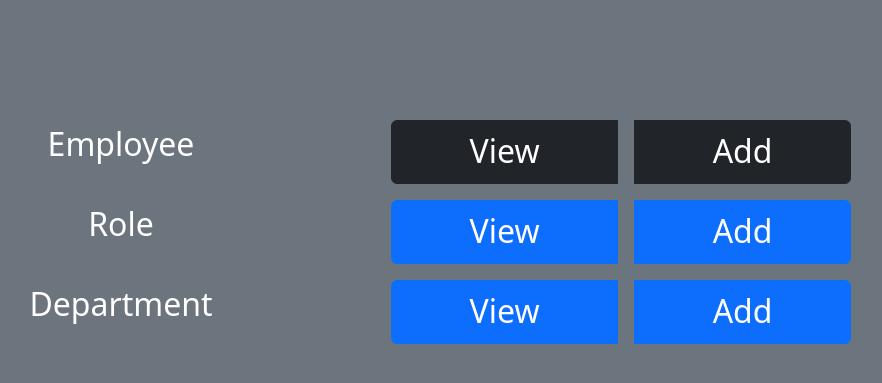
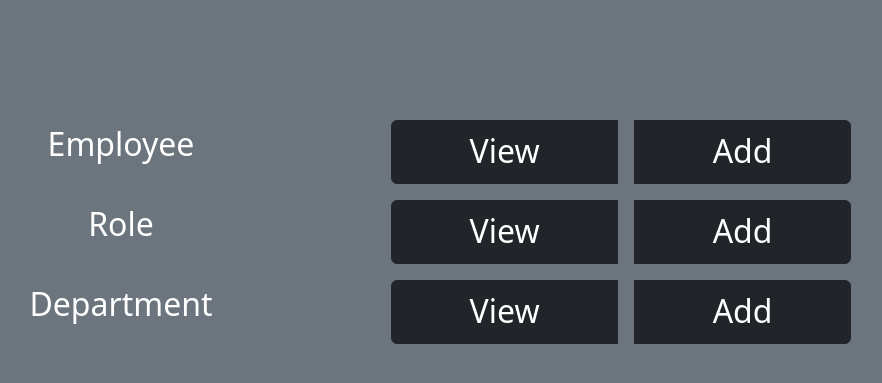
Before and after one commit to Codeyg12/Employee_Management, a Django app: page / in a window 1280 px wide. Shown: the part 222-605 px from the top of the page, without its empty margins (215-1097 px from the left). Run offline with Django 4.2, Linux system fonts and the light colour scheme; the visitor is signed in with stand-in values (Sample User, id 1); some libraries are stand-ins or nearby versions.

Commit message:
coloring and todo list

```diff
--- a/webpage/templates/home.html
+++ b/webpage/templates/home.html
@@ -19,8 +19,8 @@
           Role
         </p>
         <div class="btn-group col me-5" role="group">
-          <a href="{% url 'view_roles' %}" type="button" class="btn btn-primary fs-2 mx-2">View</a>
-          <a href="{% url 'add_role' %}" type="button" class="btn btn-primary fs-2 mx-2">Add</a>
+          <a href="{% url 'view_roles' %}" type="button" class="btn btn-dark fs-2 mx-2">View</a>
+          <a href="{% url 'add_role' %}" type="button" class="btn btn-dark fs-2 mx-2">Add</a>
         </div>
       </div>
     </li>
@@ -30,8 +30,8 @@
           Department
         </p>
         <div class="btn-group col me-5" role="group">
-          <a href="{% url 'view_departments' %}" type="button" class="btn btn-primary fs-2 mx-2">View</a>
-          <a href="{% url 'add_department' %}" type="button" class="btn btn-primary fs-2 mx-2">Add</a>
+          <a href="{% url 'view_departments' %}" type="button" class="btn btn-dark fs-2 mx-2">View</a>
+          <a href="{% url 'add_department' %}" type="button" class="btn btn-dark fs-2 mx-2">Add</a>
         </div>
       </div>
     </li>
```
Also changed, not shown: README.md.
